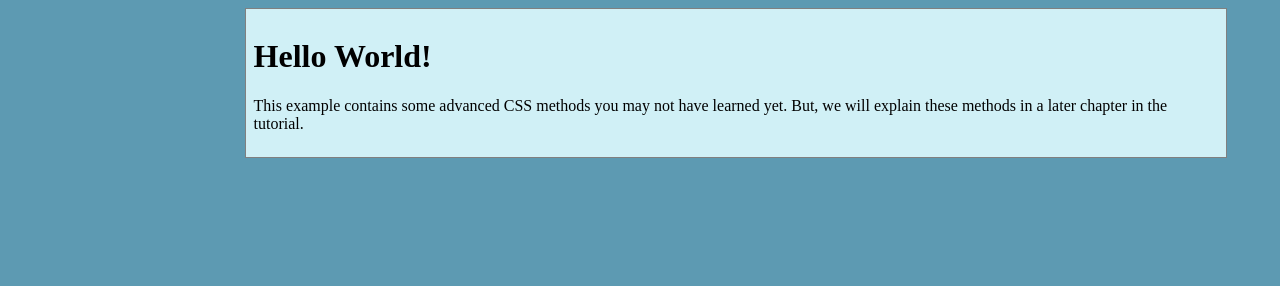
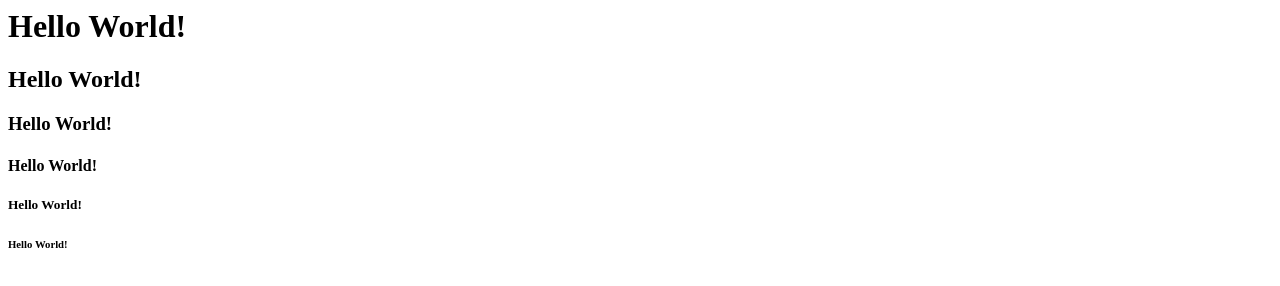
Before and after one commit to aakashjagtap482/Demo, a plain HTML site: page index.html in a window 1280 px wide. Drawn offline with Linux system fonts and the light colour scheme.

Commit message:
Update index.html

```diff
--- a/index.html
+++ b/index.html
@@ -1,28 +1,18 @@
 <html>
+
 <head>
-<style>
-body {
-  margin-left: 200px;
-  background: #5d9ab2 url("img_tree.png") no-repeat top left;
-}
+    <title>
+        First Web Page
+    </title>
+</head>
 
-.center_div {
-  border: 1px solid gray;
-  margin-left: auto;
-  margin-right: auto;
-  width: 90%;
-  background-color: #d0f0f6;
-  text-align: left;
-  padding: 8px;
-}
-</style>
-</head>
 <body>
+    <h1>Hello World!</h1>
+    <h2>Hello World!</h2>
+    <h3>Hello World!</h3>
+    <h4>Hello World!</h4>
+    <h5>Hello World!</h5>
+    <h6>Hello World!</h6>
+</body>
 
-<div class="center_div">
-  <h1>Hello World!</h1>
-  <p>This example contains some advanced CSS methods you may not have learned yet. But, we will explain these methods in a later chapter in the tutorial.</p>
-</div>
-
-</body>
 </html>
```
